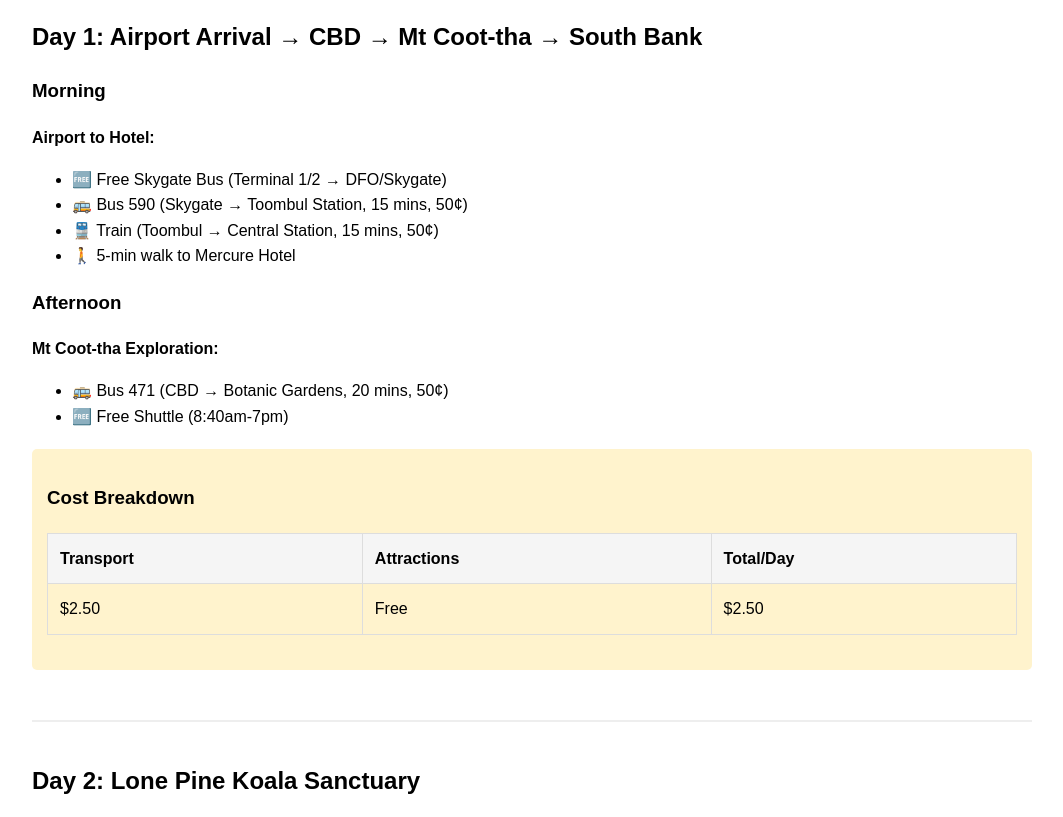
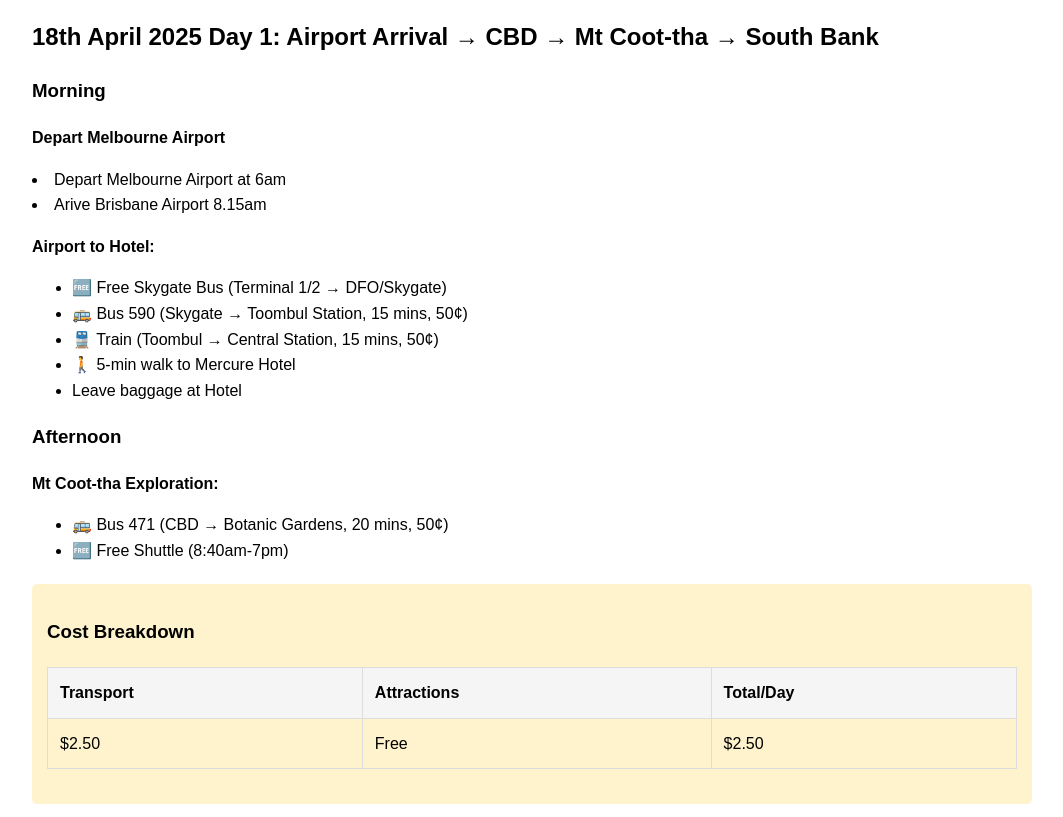
Before and after one commit to adamsammy1994/Brisbane_Holiday, a plain HTML site: page index.html in a window 1280 px wide. Shown: the part 116-933 px from the top of the page, without its empty margins (108-1171 px from the left). Drawn offline with Linux system fonts and the light colour scheme.

Commit message:
Add some flight details

```diff
--- a/index.html
+++ b/index.html
@@ -47,15 +47,21 @@
 
     <!-- Day 1 -->
     <div class="day-section">
-        <h2>Day 1: Airport Arrival → CBD → Mt Coot-tha → South Bank</h2>
+
+
+        <h2>18th April 2025 Day 1: Airport Arrival → CBD → Mt Coot-tha → South Bank</h2>
 
         <h3>Morning</h3>
+        <p><strong>Depart Melbourne Airport</strong></p>
+            <li>Depart Melbourne Airport at 6am</li>
+            <li>Arive Brisbane Airport 8.15am</li>
         <p><strong>Airport to Hotel:</strong></p>
         <ul>
             <li>🆓 Free Skygate Bus (Terminal 1/2 → DFO/Skygate)</li>
             <li>🚌 Bus 590 (Skygate → Toombul Station, 15 mins, 50¢)</li>
             <li>🚆 Train (Toombul → Central Station, 15 mins, 50¢)</li>
             <li>🚶 5-min walk to Mercure Hotel</li>
+            <li>Leave baggage at Hotel</li>
         </ul>
 
         <h3>Afternoon</h3>
@@ -84,7 +90,7 @@
 
     <!-- Day 2 -->
     <div class="day-section">
-        <h2>Day 2: Lone Pine Koala Sanctuary</h2>
+        <h2>19th April 2025 Day 2: Lone Pine Koala Sanctuary</h2>
 
         <h3>Morning Transit</h3>
         <ul>
@@ -118,7 +124,7 @@
 
     <!-- Day 3 -->
     <div class="day-section">
-        <h2>Day 3: North Stradbroke Island</h2>
+        <h2>20th April 2025 Day 3: North Stradbroke Island</h2>
 
         <h3>Transit Route</h3>
         <ul>
@@ -147,7 +153,7 @@
 
     <!-- Day 4 -->
     <div class="day-section">
-        <h2>Day 4: Movie World Adventure</h2>
+        <h2>21th April 2025 Day 4: Movie World Adventure</h2>
 
         <h3>Transit Details</h3>
         <ul>
```
